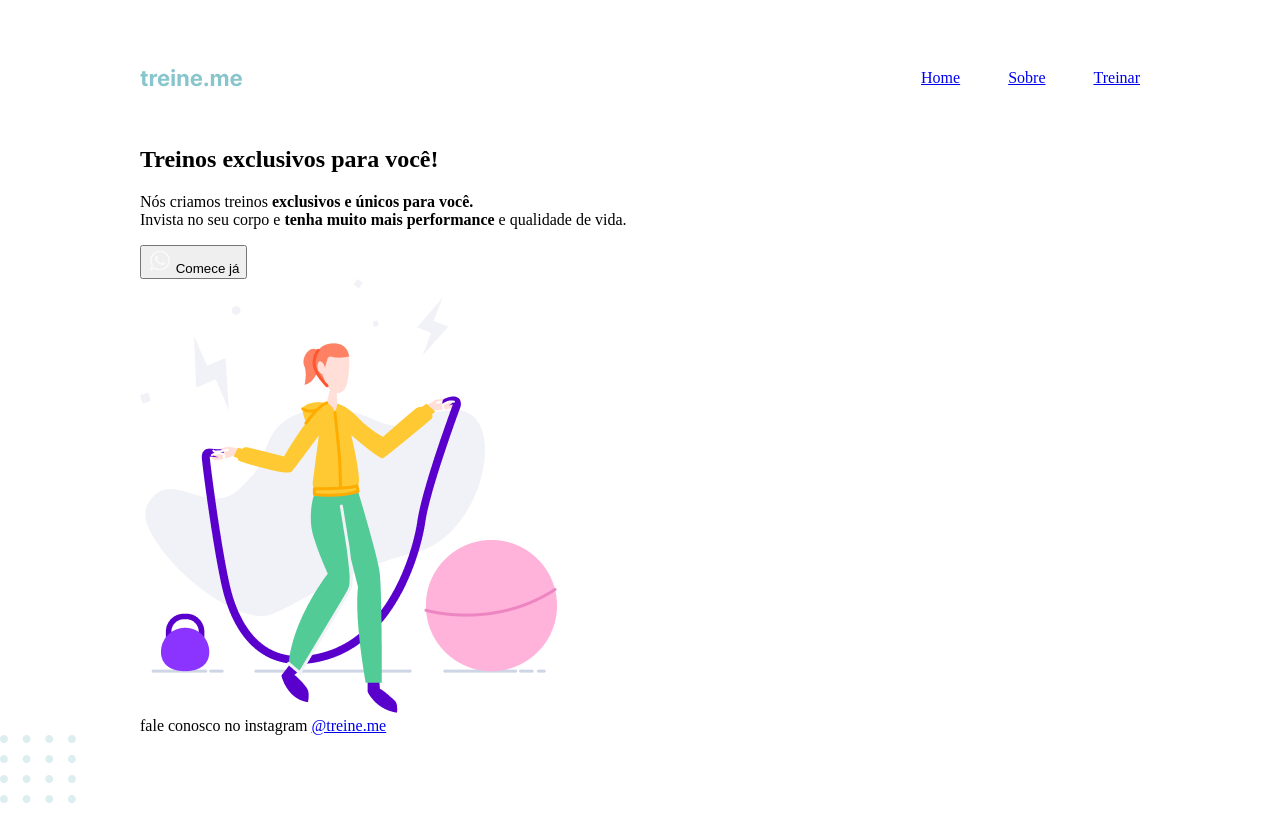
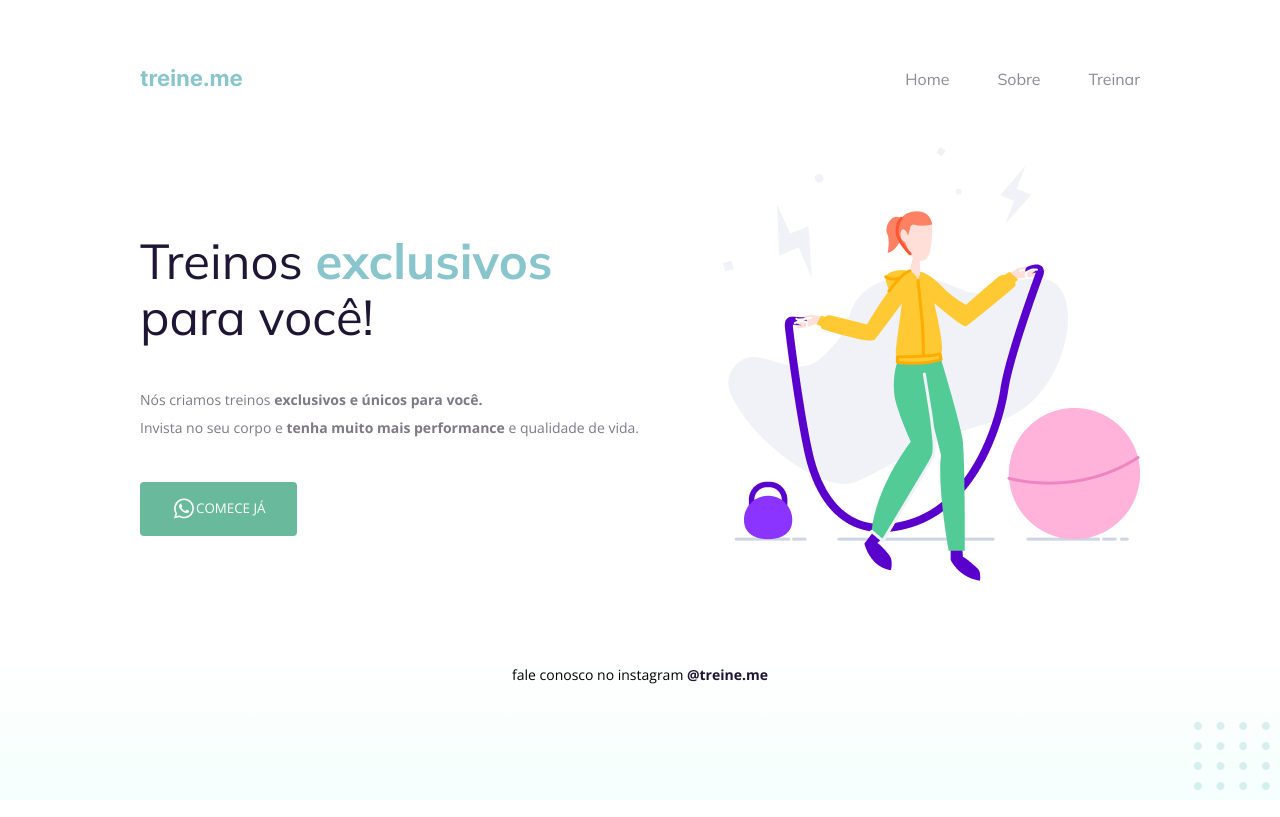
Before and after one commit to VictorZornek/treineMe, a plain HTML site: page index.html in a window 1280 px wide. Drawn offline with nearby package versions, Linux system fonts and the light colour scheme.

Commit message:
Finalização do projeto 02

```diff
--- a/index.html
+++ b/index.html
@@ -1,9 +1,15 @@
 <!DOCTYPE html>
 <html lang="pt-br">
 <head>
+    <link rel="preconnect" href="https://fonts.googleapis.com">
+    <link rel="preconnect" href="https://fonts.gstatic.com" crossorigin>
+
     <meta charset="UTF-8">
     <meta name="viewport" content="width=device-width, initial-scale=1.0">
     <title>Treine me</title>
+
+    <link href="https://fonts.googleapis.com/css2?family=Mulish:ital,wght@0,200..1000;1,200..1000&family=Open+Sans:ital,wght@0,300..800;1,300..800&display=swap" rel="stylesheet">
+
     <link rel="stylesheet" href="style.css">
 </head>
 <body>
@@ -23,7 +29,7 @@
 
         <main>
             <section>
-                <h1>Treinos <span>exclusivos</span> para você!</h1>
+                <h1>Treinos <span>exclusivos</span><br/>para você!</h1>
 
                 <p>Nós criamos treinos <strong>exclusivos e únicos para você.</strong> <br/>
                     Invista no seu corpo e <strong>tenha muito mais performance</strong>
@@ -45,6 +51,6 @@
         </footer>
     </div>
 
-    <img src="images/balls.png" alt="Bolinhas verdes decorativas no canto inferior direito da página">
+    <img id="balls" src="images/balls.png" alt="Bolinhas verdes decorativas no canto inferior direito da página">
 </body>
 </html>
--- a/style.css
+++ b/style.css
@@ -1,10 +1,16 @@
 body {
     margin: 0;
+    font-family: 'Open Sans', sans-serif;
+
+    background: linear-gradient(180deg, rgba(227, 255, 248, 0) 82.08%, rgba(227, 255, 248, 0.38) 100%);
+
+    min-height: 100vh;
 }
 
 .page {
     width: 1000px;
-    margin: 65px auto 0;
+    margin: 0 auto 0;
+    padding-top: 65px;
 }
 
 nav {
@@ -21,4 +27,88 @@ ul {
     gap: 48px;
     margin: 0;
     padding: 0;
+
+    font-family: 'Mulish', sans-serif;
 }
+
+ul li a {
+    opacity: 0.5;
+}
+
+ul li a:hover {
+    font-weight: bold;
+    opacity: 1;
+}
+
+a {
+    text-decoration: none;
+    color: #1F1534;
+}
+
+main {
+    display: flex;
+    align-items: center;
+    justify-content: space-between;
+}
+
+h1 {
+    font-family: 'Mulish', sans-serif;
+    font-size: 49px;
+    line-height: 56px;
+    color: #1F1534;
+
+    font-weight: normal;
+}
+
+h1 span {
+    color: #89C5CC;
+    font-weight: bold;
+}
+
+section p {
+    font-size: 14px;
+    line-height: 28px;
+    color: #7D7987;
+    margin: 40px 0;
+}
+
+button {
+    color: white;
+    text-transform: uppercase;
+    font-family: 'Open Sans', sans-serif;
+
+    background: #69B99D;
+    border: none;
+    padding: 14px 32px 15px;
+
+    display: flex;
+    justify-content: center;
+    align-items: center;
+
+    border-radius: 4px;
+
+    cursor: pointer;
+}
+
+button:hover {
+    background: #4EA788;
+}
+
+footer {
+    font-size: 14px;
+    line-height: 28px;
+
+    text-align: center;
+
+    margin-top: 80px;
+}
+
+footer a {
+    font-weight: bold;
+}
+
+#balls {
+    position: fixed;
+    bottom: 0;
+    right: 0;
+}
```
